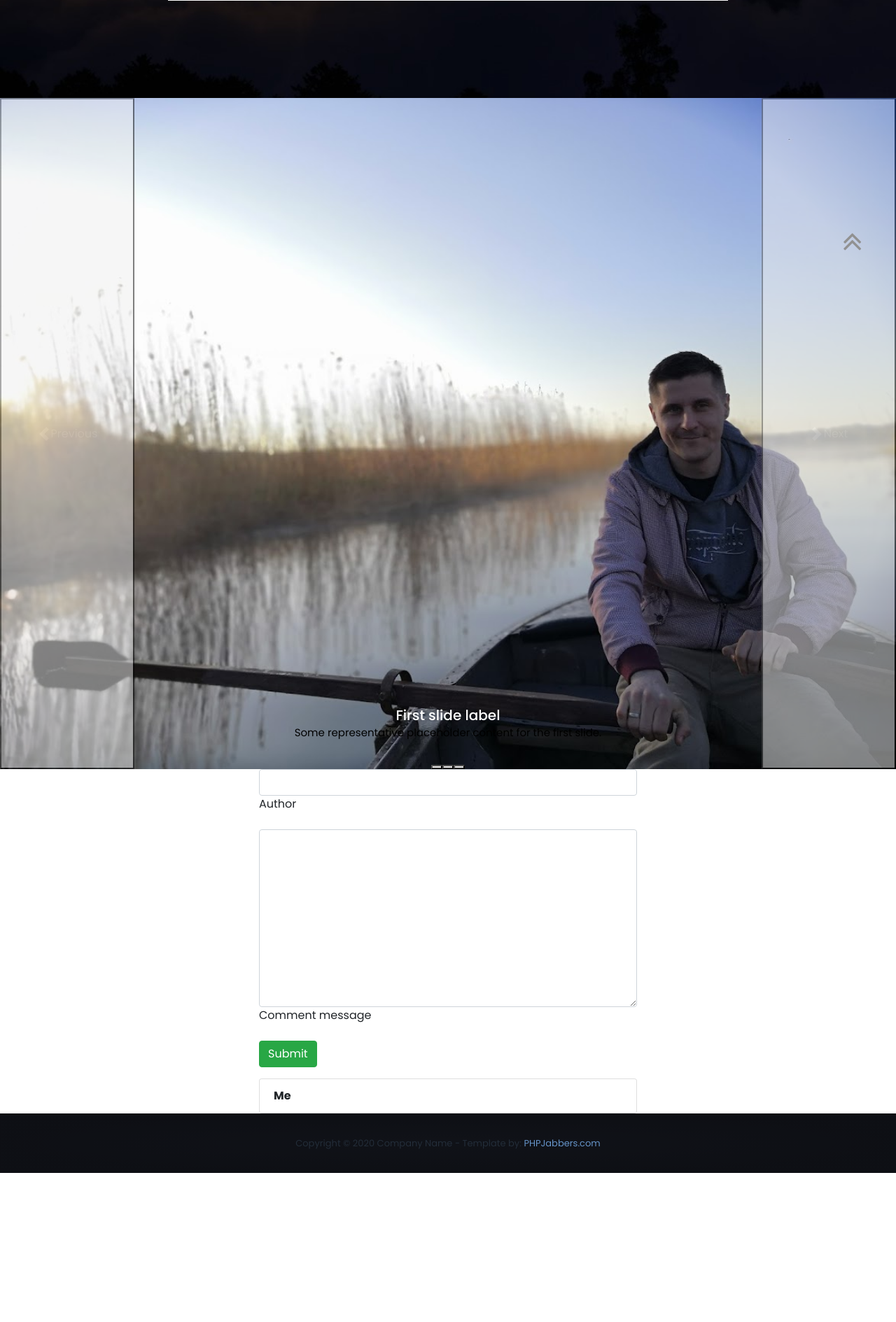
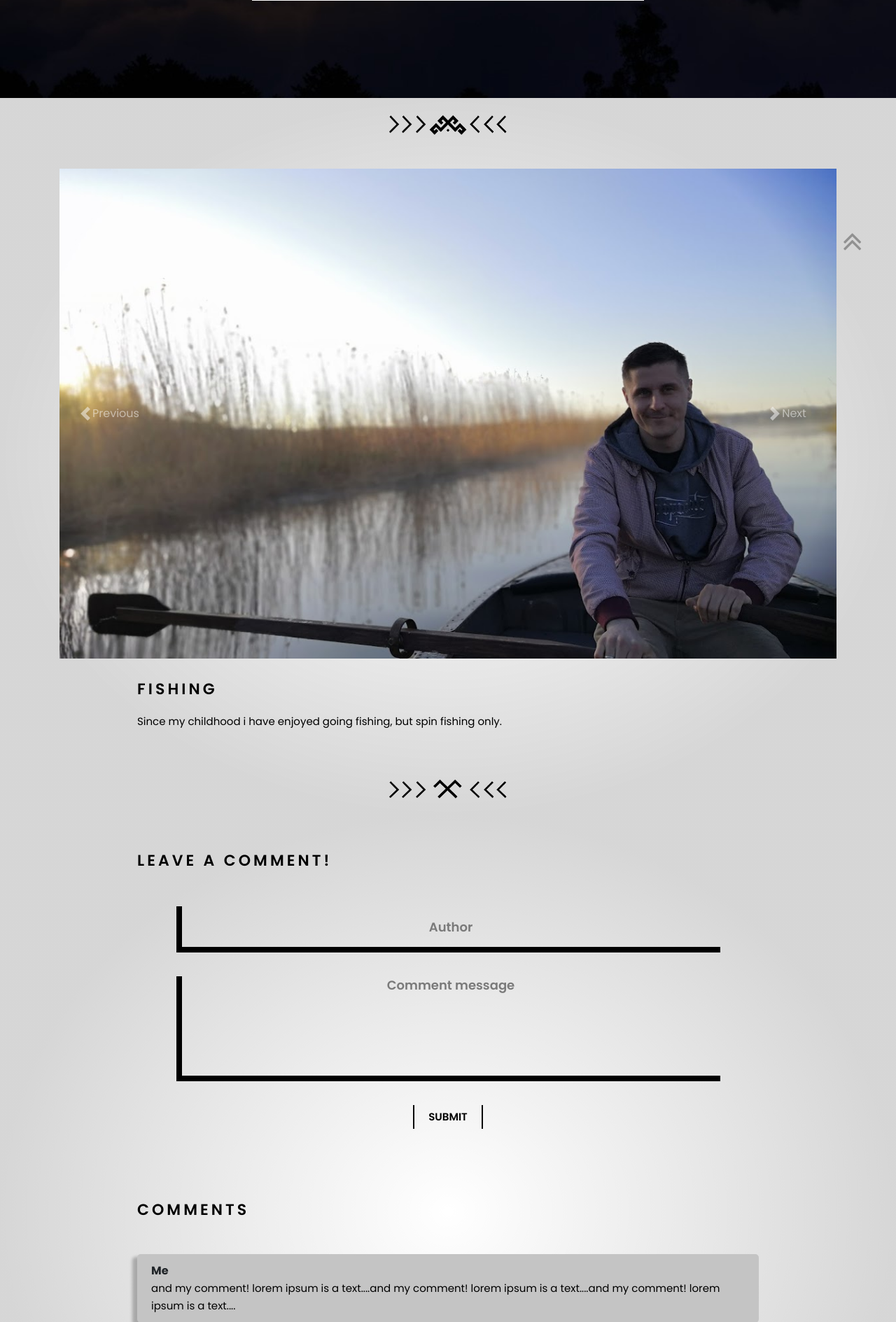
Before and after one commit to RojalFamine/portfolio_page, a PHP site: page /freetime.html in a window 1280 px wide. Shown: the part 360-2249 px from the top of the page at 70% size. Before the commit the page ends 2036 px from the top, so only its background shows below. Run offline with PHP 8.4, Linux system fonts and the light colour scheme.

Commit message:
Media views left to do and overall pollish.

```diff
--- a/assets/css/style.css
+++ b/assets/css/style.css
@@ -853,6 +857,77 @@ body .home-description a {
 
 /*
 ---------------------------------------------
+My free time
+---------------------------------------------
+*/
+.carousel-inner .carousel-img {
+  height: 700px;
+  background-repeat: no-repeat !important;
+  background-size: cover !important;
+  background-position: center center !important;
+}
+
+.carousel-control-next, .carousel-control-prev {
+  background: transparent;
+  border: 0;
+  height: 700px;
+}
+
+.carousel-caption {
+  position: unset;
+  width: 80%;
+  margin: 10px auto 50px;
+}
+
+.carousel-caption h3 {
+  padding-bottom: 20px;
+}
+
+.carousel-caption p {
+  text-align: left;
+}
+
+.comments_section h3 {
+  margin: 50px auto 0;
+  -ms-flex-item-align: start;
+      align-self: flex-start;
+  width: 80%;
+}
+
+.comments_section .comment_form {
+  display: -webkit-box;
+  display: -ms-flexbox;
+  display: flex;
+  -webkit-box-orient: vertical;
+  -webkit-box-direction: normal;
+      -ms-flex-direction: column;
+          flex-direction: column;
+  -webkit-box-align: center;
+      -ms-flex-align: center;
+          align-items: center;
+}
+
+.comments_section .comment_form textarea {
+  line-height: 26px;
+}
+
+.comment__item {
+  background: #C4C4C4;
+  -webkit-box-shadow: -7px 4px 4px rgba(0, 0, 0, 0.25);
+          box-shadow: -7px 4px 4px rgba(0, 0, 0, 0.25);
+  border-radius: 5px;
+  margin-bottom: 20px;
+  border: 0;
+  padding: .75rem 1.25rem;
+}
+
+.comments-block {
+  width: 80%;
+  margin: 50px auto;
+}
+
+/*
+---------------------------------------------
 About
 ---------------------------------------------
 */
@@ -1519,17 +1653,34 @@ footer {
 }
 
 footer p {
-  color: #232d39;
-  font-size: 13px;
+  height: -webkit-fit-content;
+  height: -moz-fit-content;
+  height: fit-content;
 }
 
 footer p a {
   cursor: pointer;
-  color: #6593c8;
+  color: #fff;
+  -webkit-transition: 1.2s;
+  transition: 1.2s;
+  font-size: 20px;
+  padding: 10px;
 }
 
 footer p a:hover {
   color: #6593c8;
+}
+
+footer .col-lg-12 {
+  display: -webkit-box;
+  display: -ms-flexbox;
+  display: flex;
+  -webkit-box-pack: justify;
+      -ms-flex-pack: justify;
+          justify-content: space-between;
+  -webkit-box-align: center;
+      -ms-flex-align: center;
+          align-items: center;
 }
 
 /*
--- a/assets/css/style.scss
+++ b/assets/css/style.scss
@@ -749,6 +756,67 @@ body .home-description {
 
 /*
 ---------------------------------------------
+My free time
+---------------------------------------------
+*/
+
+.carousel-inner .carousel-img {
+  height: 700px;
+  background-repeat: no-repeat!important;
+  background-size: cover!important;
+  background-position: center center!important;
+}
+
+.carousel-control-next, .carousel-control-prev {
+  background: transparent;
+  border: 0;
+  height: 700px;
+}
+
+.carousel-caption {
+  position: unset;
+  width: 80%;
+  margin: 10px auto 50px;
+  h3 {
+    padding-bottom: 20px;
+  }
+  p {
+    text-align: left;
+  }
+}
+
+.comments_section {
+  h3 {
+    margin: 50px auto 0;
+    align-self: flex-start;
+    width: 80%;
+  }
+  .comment_form {
+    display: flex;
+    flex-direction: column;
+    align-items: center;
+    textarea {
+      line-height: 26px;
+    }
+  }
+}
+
+.comment__item {
+  background: #C4C4C4;
+  box-shadow: -7px 4px 4px rgba(0, 0, 0, 0.25);
+  border-radius: 5px;
+  margin-bottom: 20px;
+  border: 0;
+  padding: .75rem 1.25rem;
+}
+
+.comments-block {
+  width: 80%;
+  margin: 50px auto;
+}
+
+/*
+---------------------------------------------
 About
 ---------------------------------------------
 */
@@ -1268,19 +1380,26 @@ footer {
 }
 
 footer p {
-  color: #232d39;
-  font-size: 13px;
+  height: fit-content;
 }
 
 footer p a {
   cursor: pointer;
-  color: $contrast;
+  color: #fff;
+  transition: 1.2s;
+  font-size: 20px;
+  padding: 10px;
 }
 
 footer p a:hover {
   color: $contrast;
 }
 
+footer .col-lg-12 {
+  display: flex;
+  justify-content: space-between;
+  align-items: center;
+}
 
 
 /*
--- a/assets/js/custom.js
+++ b/assets/js/custom.js
@@ -19,8 +19,6 @@
 	else {
 		logoB.addClass("hide-logo");
 	}
-
-	alert(window.location.pathname);
 
 	$(window).scroll(function() {
 	  var scroll = $(window).scrollTop();
@@ -201,3 +199,10 @@ function displayComment(id, data) {
 
     comment_block.prepend(new_comment);
 }
+
+function myScroll(event) {
+	event.preventDefault();
+	document.querySelector('#my-skills').scrollIntoView({
+		behavior: 'smooth'
+	});
+}
--- a/freetime.html
+++ b/freetime.html
@@ -8,11 +8,9 @@
         <meta name="description" content="">
         <meta name="author" content="">
         <link href="https://fonts.googleapis.com/css?family=Poppins:100,100i,200,200i,300,300i,400,400i,500,500i,600,600i,700,700i,800,800i,900,900i&display=swap" rel="stylesheet">
-
+        <title>M H Portfolio page</title>
         <link rel="stylesheet" type="text/css" href="assets/css/bootstrap.min.css">
-
         <link rel="stylesheet" type="text/css" href="assets/css/font-awesome.css">
-
         <link rel="stylesheet" href="assets/css/style.css">
 
     </head>
@@ -31,7 +29,6 @@
             </div>
         </div>
         <!-- ***** Preloader End ***** -->
-
 
         <!-- ***** Header Area Start ***** -->
         <header class="header-area header-sticky">
@@ -60,42 +57,46 @@
         </header>
         <!-- ***** Header Area End ***** -->
 
+        <!-- ***** Page Head Block Start ***** -->
         <section class="section cont">
             <div class="container">
                 <div class="cta-content">
-            <h2>Feel free to Contact Me</h2>
+                    <h2>In my free time</h2>
                 </div>
             </div>
         </section>
+        <!-- ***** Page Head Block End ***** -->
 
-    <!-- ***** Comment section start ***** -->
-
-    <div id="carouselExampleCaptions" class="carousel slide" data-bs-ride="carousel">
-        <div class="carousel-indicators">
-            <button type="button" data-bs-target="#carouselExampleCaptions" data-bs-slide-to="0" class="active" aria-current="true" aria-label="Slide 1"></button>
-            <button type="button" data-bs-target="#carouselExampleCaptions" data-bs-slide-to="1" aria-label="Slide 2"></button>
-            <button type="button" data-bs-target="#carouselExampleCaptions" data-bs-slide-to="2" aria-label="Slide 3"></button>
-        </div>
+        <!-- ***** Picture Slider Start ***** -->
+        <div class="section gradient-bg">
+            <br>
+            <img class="separator-black" src="assets/images/mans-martina.png" alt="">
+            <br>
+            <br>
+            <div id="carouselExampleCaptions" class="carousel slide container carousel-fade" data-bs-ride="carousel">
                 <div class="carousel-inner">
                     <div class="carousel-item active">
-            <img src="assets/images/fishing.jpg" class="d-block w-100" alt="...">
+                    <!-- <img src="assets/images/fishing.jpg" class="d-block" alt="..."> -->
+                    <div class="carousel-img" style="background: url('assets/images/fishing.jpg');"></div>
                     <div class="carousel-caption d-none d-md-block">
-                <h5>First slide label</h5>
-                <p>Some representative placeholder content for the first slide.</p>
+                        <h3>Fishing</h3>
+                        <p>Since my childhood i have enjoyed going fishing, but spin fishing only.</p>
                     </div>
                     </div>
                     <div class="carousel-item">
-            <img src="assets/images/fpv-drone.jpg" class="d-block w-100" alt="...">
+                    <!-- <img src="assets/images/fpv-drone.jpg" class="d-block" alt="..."> -->
+                    <div class="carousel-img" style="background: url('assets/images/fpv-drone.jpg');"></div>
                     <div class="carousel-caption d-none d-md-block">
-                <h5>Second slide label</h5>
-                <p>Some representative placeholder content for the second slide.</p>
+                        <h3>FPV drone flying</h3>
+                        <p>One of my new descovered passions is FPV (First person view) drone flying.</p>
                     </div>
                     </div>
                     <div class="carousel-item">
-            <img src="assets/images/game-dev.jpg" class="d-block w-100" alt="...">
+                    <!-- <img src="assets/images/game-dev.jpg" class="d-block" alt="..."> -->
+                    <div class="carousel-img" style="background: url('assets/images/game-dev.jpg');"></div>
                     <div class="carousel-caption d-none d-md-block">
-                <h5>Third slide label</h5>
-                <p>Some representative placeholder content for the third slide.</p>
+                        <h3>Game development</h3>
+                        <p>Since i love playing video games, now when i have descovered coding, one of my goal is to make my own game.</p>
                     </div>
                     </div>
                 </div>
@@ -108,40 +109,51 @@
                     <span class="visually-hidden">Next</span>
                 </button>
             </div>
+            <img class="separator-black" src="assets/images/mans-jumis.png" alt="">
+            <br>
+        </div>
+        <!-- ***** Picture Slider End ***** -->
 
-
+        <!-- ***** Comment section start ***** -->
         <script src="assets/js/request.js"></script>
 
-    <!-- https://skola-comment.000webhostapp.com/api.php?api=add -->
-
+        <div class="section gradient-bg">
             <div class="container comments_section">
-        <div class="row justify-content-center">
-            <div class="col-lg-6 col g-2 align-self-center">
-                <form action="https://skola-comment.000webhostapp.com/api.php?api=add" class="comment_form">
-                    <div class="mb-3 form-floating">
-                        <input  class="form-control" type="text" name="author" minlength="5" id="comment_author" required>
-                        <label for="comment_author">Author</label>
-                    </div>
-                    <div class="mb-3 form-floating">
-                        <textarea class="form-control" name="message" minlength="20"  id="comment_message" cols="30" rows="10" required></textarea>
-                        <label for="comment_message">Comment message</label>
-                    </div>
-                    <div class="mb-3">
-                        <button class="btn btn-success" type="submit">Submit</button>
+                <h3>Leave a comment!</h3>
+                <form action="https://skola-comment.000webhostapp.com/api.php?api=add" class="comment_form contact-form">
+                    <fieldset class="my-button button-dark my-input">
+                        <input type="text" name="author" minlength="5" id="comment_author" placeholder="Author" required>
+                    </fieldset>
+                    <fieldset class="my-button button-dark my-area">
+                        <textarea  name="message" minlength="20"  id="comment_message" placeholder="Comment message" cols="30" rows="10" required></textarea>
+                    </fieldset>
+                    <div class="my-button button-dark">
+                        <button id="form-submit" type="submit">Submit</button>
                     </div>
                 </form>
-            </div>
-        </div>
-        <div class="row justify-content-center">
-            <ul id="comment_list" class="col-lg-6 col align-self-center comment">
-                <li class="list-group-item comment__item template comment__item--initial">
+                <h3>Comments</h3>
+                <div class="comments-block">
+                    <ul id="comment_list" class="align-self-center comment">
+                        <li class="comment__item template comment__item--initial">
                             <b class="comment__author">Me</b>
-                    <pre class="comment__description"></pre>
+                            <p class="comment__description">and my comment! lorem ipsum is a text....and my comment! lorem ipsum is a text....and my comment! lorem ipsum is a text....</p>
+                        </li>
+                        <li class="comment__item template comment__item--initial">
+                            <b class="comment__author">Me</b>
+                            <p class="comment__description">and my comment! lorem ipsum is a text....and my comment! lorem ipsum is a text....and my comment! lorem ipsum is a text....</p>
+                        </li>
+                        <li class="comment__item template comment__item--initial">
+                            <b class="comment__author">Me</b>
+                            <p class="comment__description">and my comment! lorem ipsum is a text....and my comment! lorem ipsum is a text....and my comment! lorem ipsum is a text....</p>
                         </li>
                     </ul>
                 </div>
+                <br>
+                <img class="separator-black" src="assets/images/mans-martina.png" alt="">
+                <br>
+                <br>
             </div>
-
+        </div>
         <!-- ***** Comment section end ***** -->
 
         <!-- ***** Down button Start ***** -->
@@ -157,10 +169,15 @@
             <div class="container">
                 <div class="row">
                     <div class="col-lg-12">
-                    <p>
-                        Copyright © 2020 Company Name
-                        - Template by: <a href="https://www.phpjabbers.com/">PHPJabbers.com</a>
+                        <p class="footer-p">
+                            <a href="https://www.facebook.com/martins.heize.5" target="_blank"><i class="fa fa-facebook"></i></a>
+                            <a href="mailto: truu.martins@gmail.com" target="_blank"><i class="fa fa-at"></i></a>
+                            <a href="https://github.com/RojalFamine" target="_blank"><i class="fa fa-github"></i></a>
+                            <a href="https://www.linkedin.com/in/m%C4%81rti%C5%86%C5%A1-heize-530124160/" target="_blank"><i class="fa fa-linkedin"></i></a>
                         </p>
+                        <div class="my-button button-light">
+                            <a href="/assets/CV_Martins_Heize.pdf" download>Download CV</a>
+                        </div>
                     </div>
                 </div>
             </div>
@@ -187,12 +204,5 @@
         <!-- Global Init -->
         <script src="assets/js/custom.js"></script>
 
-    <!-- <script>
-
-        var myCarousel = document.querySelector('#carouselExampleCaptions')
-        var carousel = new bootstrap.Carousel(myCarousel)
-
-    </script> -->
-
     </body>
 </html>
```
Also changed, not shown: other parts of assets/css/style.css (+63 -0 lines), other parts of assets/css/style.scss (+56 -5 lines), about.html (+29 -64 lines), contact.html (+15 -11 lines), index.html (+19 -20 lines), portfolio.html (+83 -8 lines), assets/images/books_screen.png (added), assets/images/comment_screen.png (added), assets/images/game-dev.jpg, assets/images/linkedin_screen.png (added), assets/images/php_games_screen.png (added), assets/images/tictactoeJQ_screen.png (added), assets/images/todo_screen.png (added), 2 other files. Lines whose indentation alone changed are shown as unchanged.
